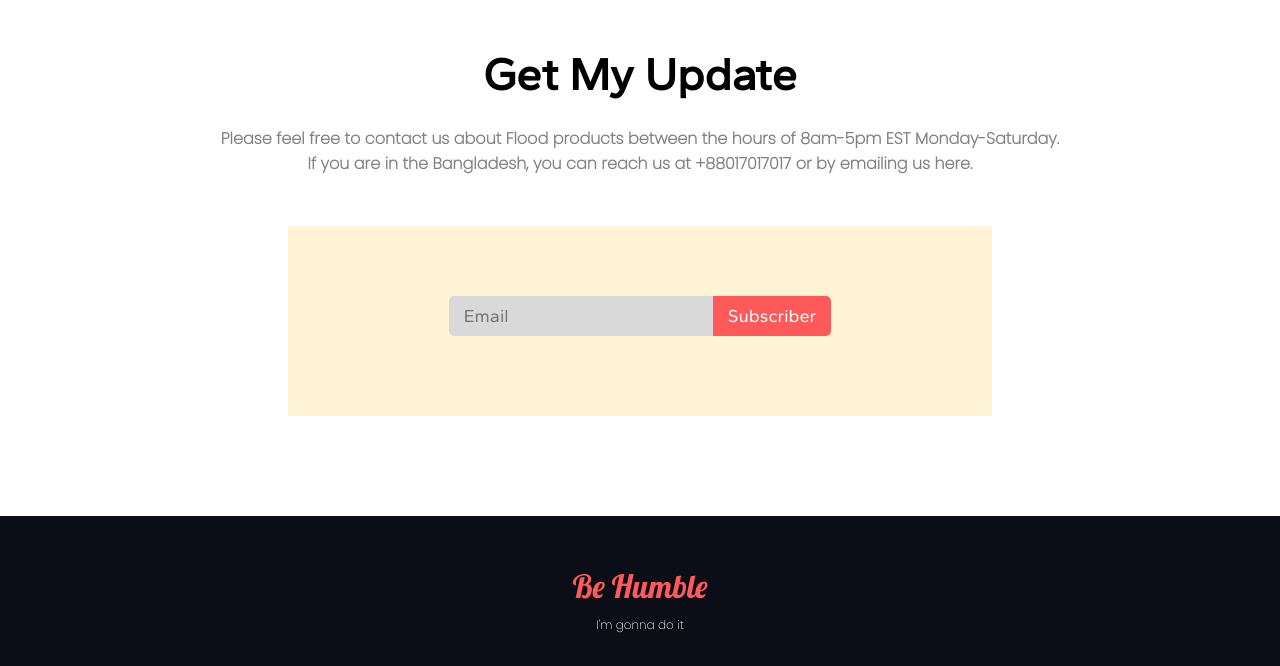
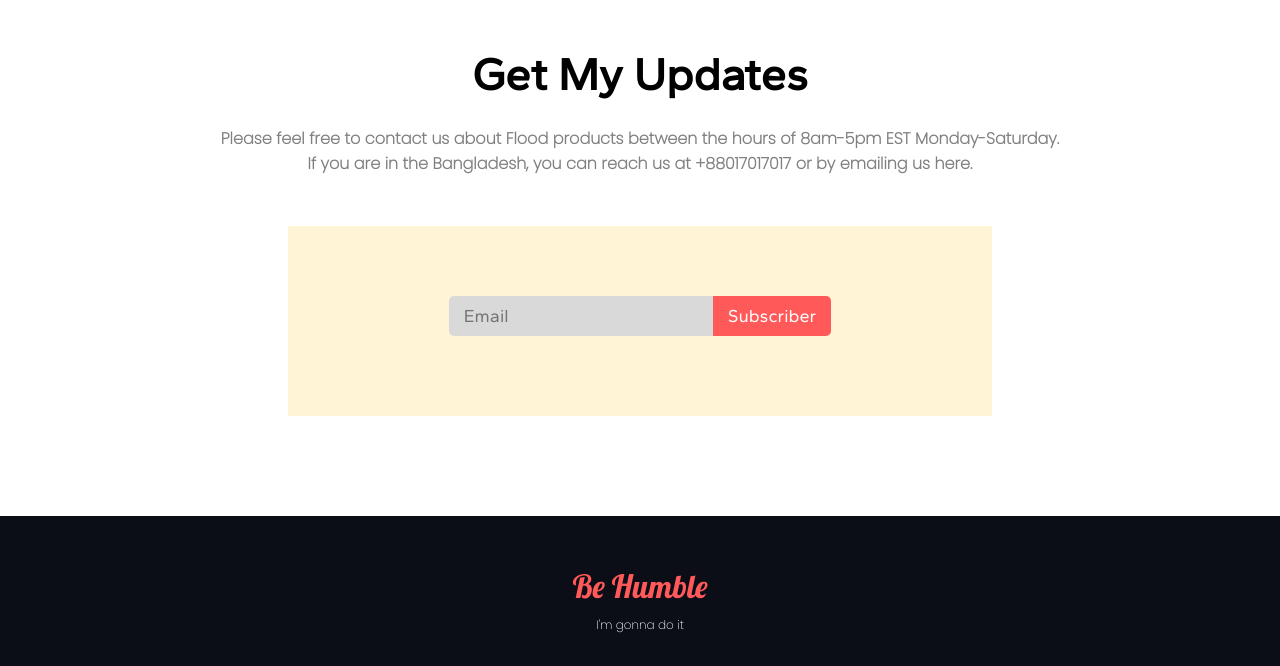
Before and after one commit to shuvrasaha/NGO-Donation, a plain HTML site: page index.html in a window 1280 px wide. Shown: the part 2455-3121 px from the top of the page. Drawn offline with Linux system fonts and the light colour scheme.

Commit message:
final final

```diff
--- a/index.html
+++ b/index.html
@@ -88,7 +88,7 @@
 
     <section class="update">
         <div>
-            <h1>Get My Update</h1>
+            <h1>Get My Updates</h1>
             <p>Please feel free to contact us about Flood products between the hours of 8am-5pm EST Monday-Saturday. <br> If you are in the Bangladesh, you can reach us at +88017017017 or by emailing us here.</p>
         </div>
         <div class="email">
```
